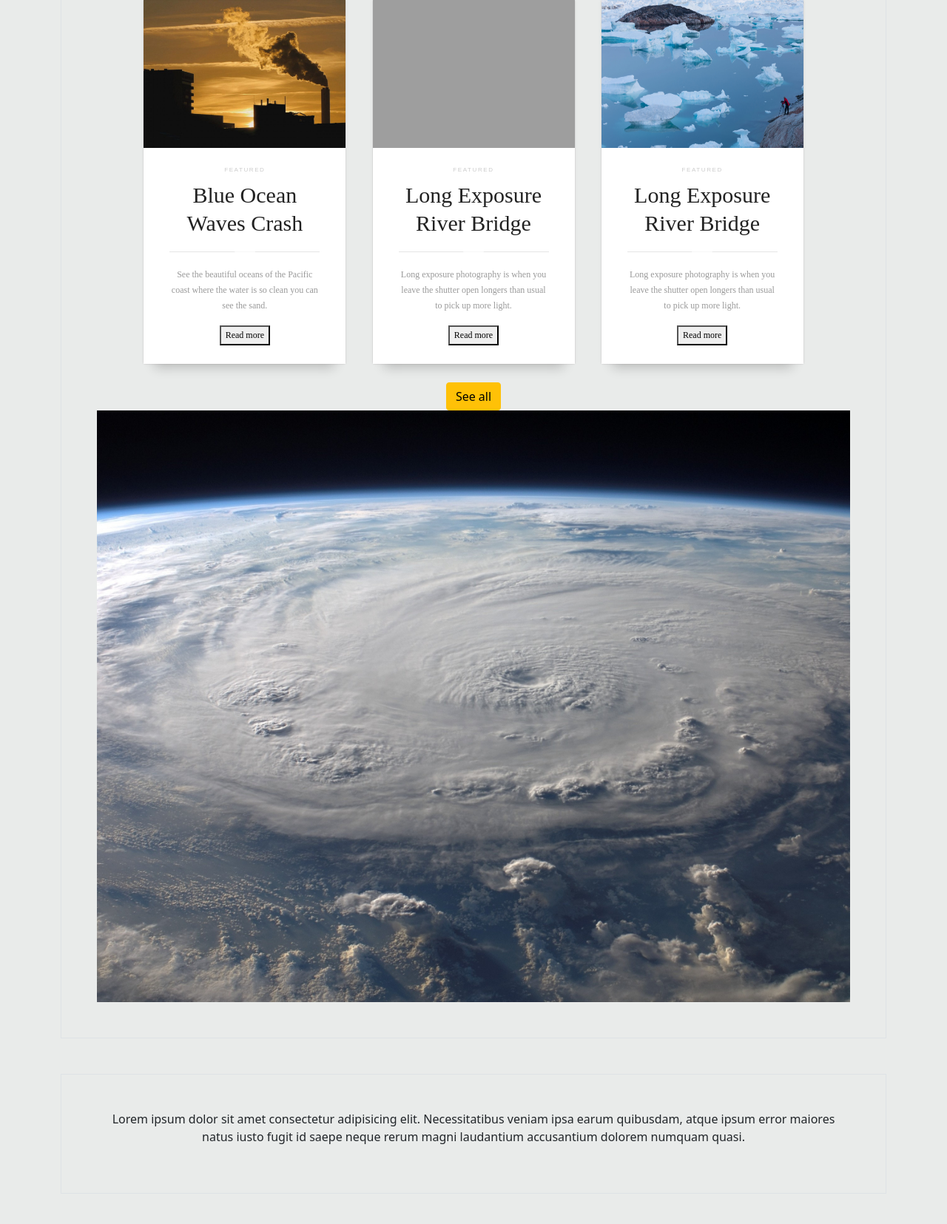
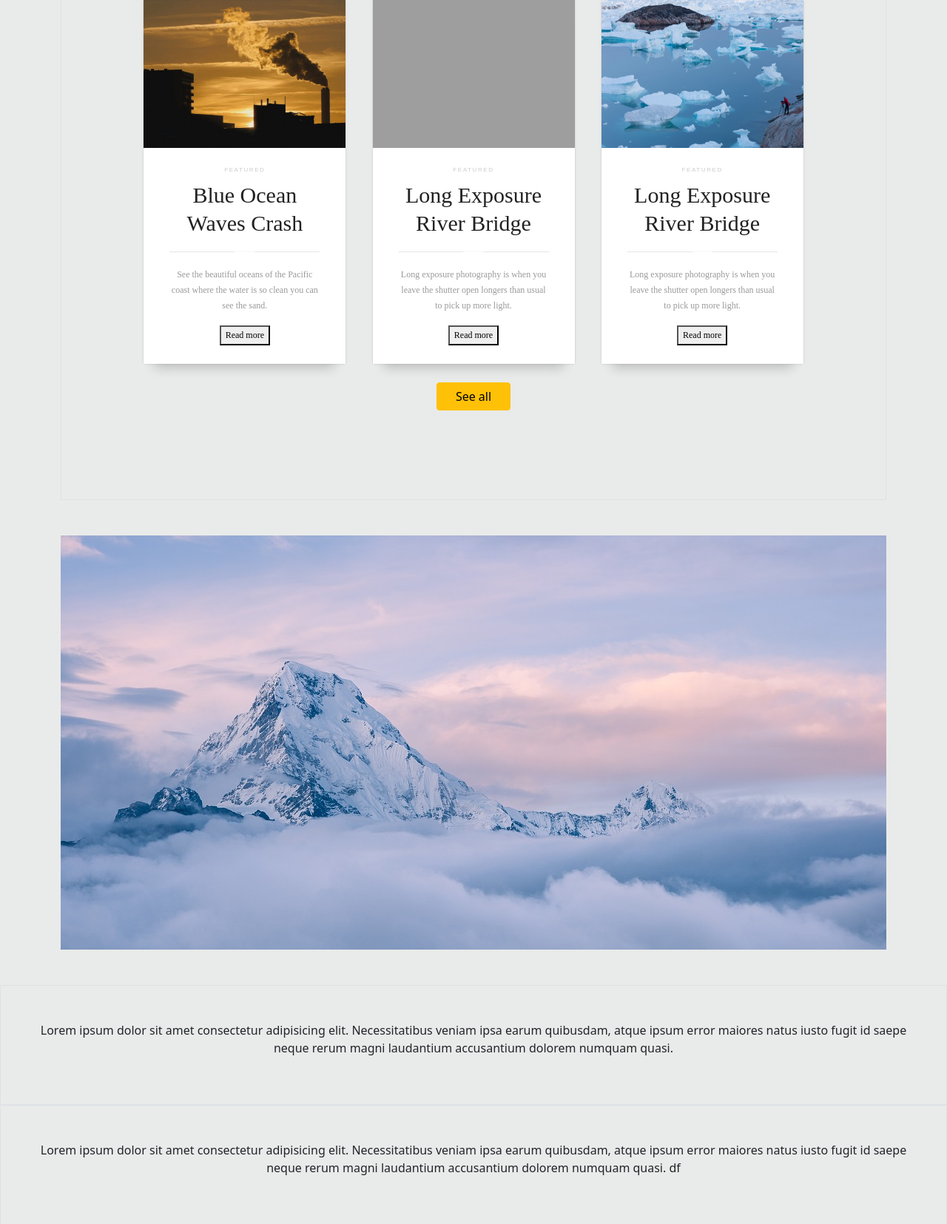
Before and after one commit to Nawazhzn/EarthWise-Website, a PHP site: page / in a window 1280 px wide. Shown: the part 1228-2883 px from the top of the page at 74% size. Run offline with PHP 8.4, Linux system fonts and the light colour scheme; grey boxes are pictures that could not be loaded.

Commit message:
bg chnaged

```diff
--- a/index.html
+++ b/index.html
@@ -10,7 +10,7 @@
       rel="stylesheet">
 
   </head>
-  <body>
+  <div>
     <!-- Navbar  -->
     <nav class="navbar fixed-top navbar-expand-md navbar-dark p-md-3">
       <div class="container">
@@ -156,9 +156,12 @@
         </article>
       </div>
       <br>
-      <button type="button" class="btn btn-warning">See all</button>
+      <button type="button" class="btn btn-warning" >See all</button>
       <br>
-
+      <br>
+      <br>
+      <br>
+      </div>
       <div class='linkphoto'>
         <div class='link-image'></div>
         <div class='container'>
@@ -166,6 +169,7 @@
                 <div class='col'>
                     <div class='row'>
                         <div class='col'>
+
                         </div>
                     </div>
                     <div class='row'>
@@ -177,6 +181,8 @@
         </div>
     </div>
       </div>
+    </div>
+
       <div class="p-5 border">
         <p>
           Lorem ipsum dolor sit amet consectetur adipisicing elit.
@@ -196,6 +202,16 @@
     </div>
 
 
+
+
+
+
+
+
+
+
+
+
     <script src="js/bootstrap.bundle.min.js"></script>
     <script type="text/javascript">
       var nav = document.querySelector('nav');
--- a/style.css
+++ b/style.css
@@ -236,22 +236,25 @@
 }
 
 /*see all btn */
-
+.btn-warning{
+  width: 100px;
+}
 
 
 
 .linkphoto{
     width: 100%;
-    height: 100vh;
+    height: 70vh;
     background-image: url('img/bg2.jpg');
     background-attachment:scroll;
     background-repeat: no-repeat;
-    background-size:cover;
+    background-size:auto;
+    background-position:center;
 
 }
 
 .link-content{
-  position: absolute;
+  position:fixed;
   /* width: 100%; */
   top: 8px;
   left: 16px;
@@ -262,3 +265,7 @@
 .link-image{
     background-size: auto;
 }
+
+
+
+/*4 cards*/
```
Also changed, not shown: img/bg2.jpg.
